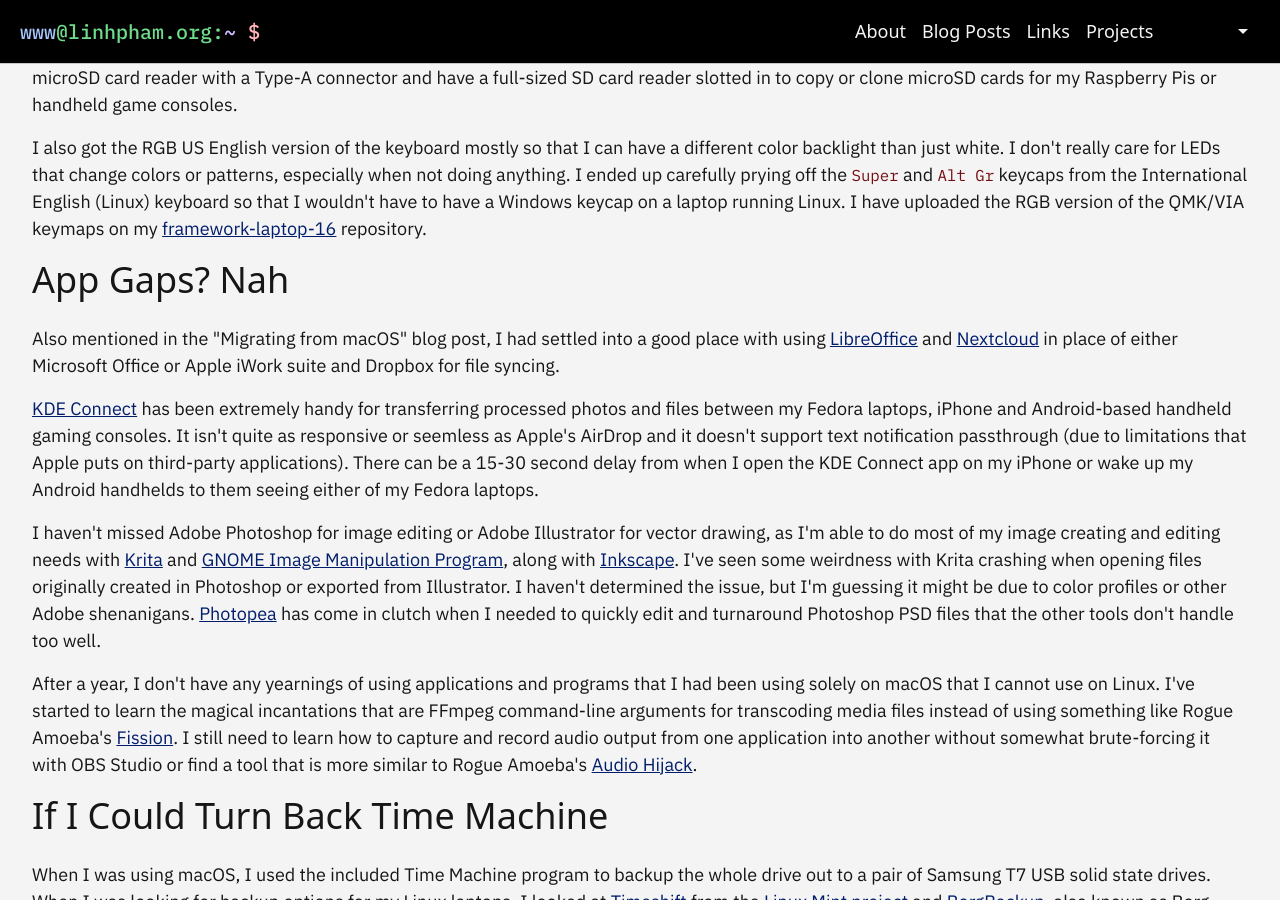
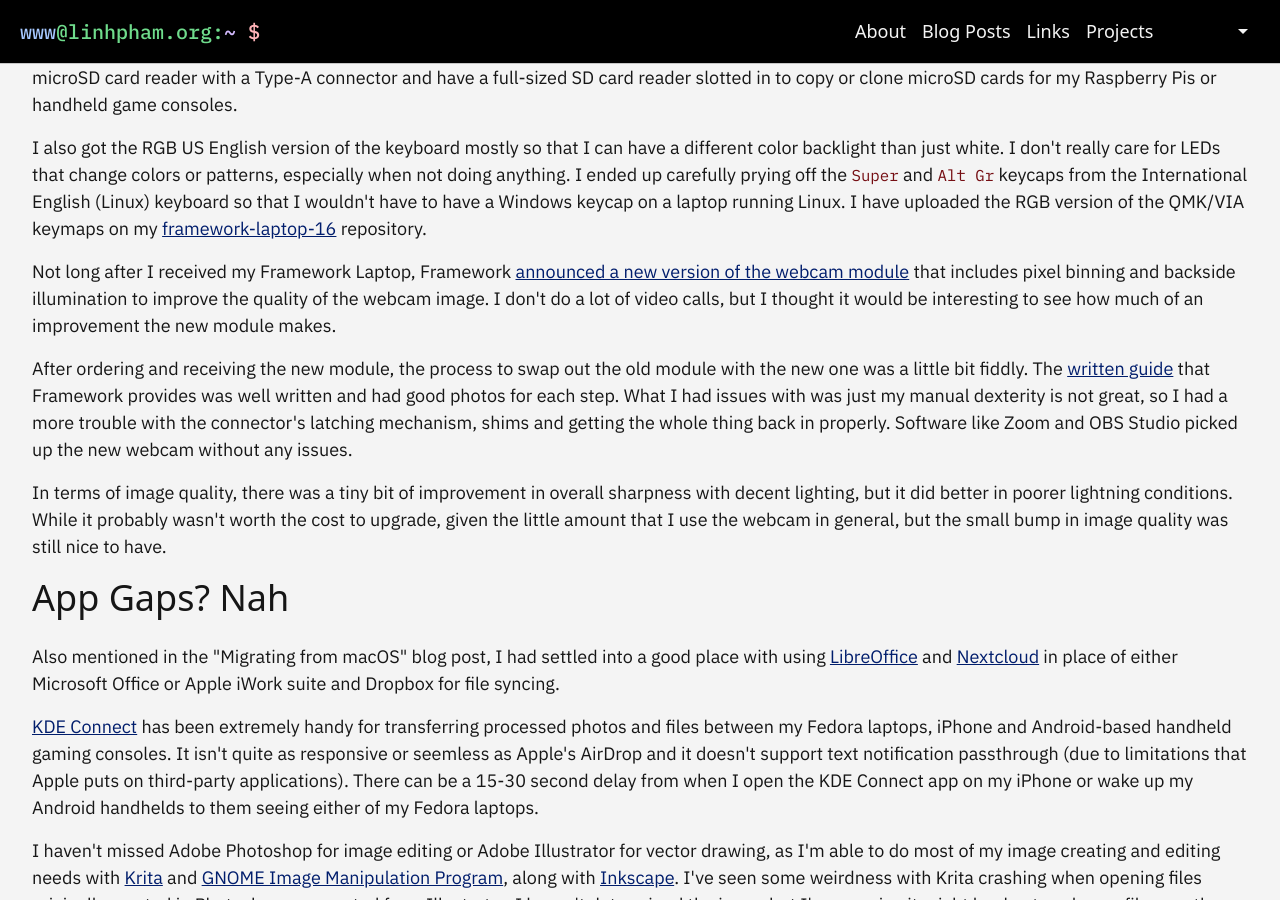
Before and after one commit to questionlp/linhpham.org_jekyll, a Jekyll site: the page built from _posts/2025-07-06-one-year-with-framework-laptop-16-fedora-kde-desktop.md, in a window 1280 px wide and 900 px high, scrolled down 1487 px. Built offline with Jekyll 4.4.1, drawn with Linux system fonts in a browser that asks for light colours; some web fonts are replaced; some of the changed text lies outside the part shown.

Commit message:
Adding webcam bit

```diff
--- a/_posts/2025-07-06-one-year-with-framework-laptop-16-fedora-kde-desktop.md
+++ b/_posts/2025-07-06-one-year-with-framework-laptop-16-fedora-kde-desktop.md
@@ -1,7 +1,7 @@
 ---
 layout: post
 title:  "One Year With a Framework Laptop 16 and Fedora KDE Plasma Desktop"
-date:   2025-07-06 16:00:00 -0700
+date:   2025-07-06 16:40:00 -0700
 tags:   linux hardware laptops
 ---
 
@@ -39,6 +39,12 @@
 
 I also got the RGB US English version of the keyboard mostly so that I can have a different color backlight than just white. I don't really care for LEDs that change colors or patterns, especially when not doing anything. I ended up carefully prying off the `Super` and `Alt Gr` keycaps from the International English (Linux) keyboard so that I wouldn't have to have a Windows keycap on a laptop running Linux. I have uploaded the RGB version of the QMK/VIA keymaps on my [framework-laptop-16](https://github.com/questionlp/framework-laptop-16) repository.
 
+Not long after I received my Framework Laptop, Framework [announced a new version of the webcam module](https://frame.work/blog/framework-laptop-13-deep-dive---a-laptop-webcam-with-smartphone-technology) that includes pixel binning and backside illumination to improve the quality of the webcam image. I don't do a lot of video calls, but I thought it would be interesting to see how much of an improvement the new module makes.
+
+After ordering and receiving the new module, the process to swap out the old module with the new one was a little bit fiddly. The [written guide](https://guides.frame.work/Guide/Webcam/302?lang=en) that Framework provides was well written and had good photos for each step. What I had issues with was just my manual dexterity is not great, so I had a more trouble with the connector's latching mechanism, shims and getting the whole thing back in properly. Software like Zoom and OBS Studio picked up the new webcam without any issues.
+
+In terms of image quality, there was a tiny bit of improvement in overall sharpness with decent lighting, but it did better in poorer lightning conditions. While it probably wasn't worth the cost to upgrade, given the little amount that I use the webcam in general, but the small bump in image quality was still nice to have.
+
 ## App Gaps? Nah
 
 Also mentioned in the "Migrating from macOS" blog post, I had settled into a good place with using [LibreOffice](https://www.libreoffice.org/) and [Nextcloud](https://nextcloud.com/) in place of either Microsoft Office or Apple iWork suite and Dropbox for file syncing.
```
